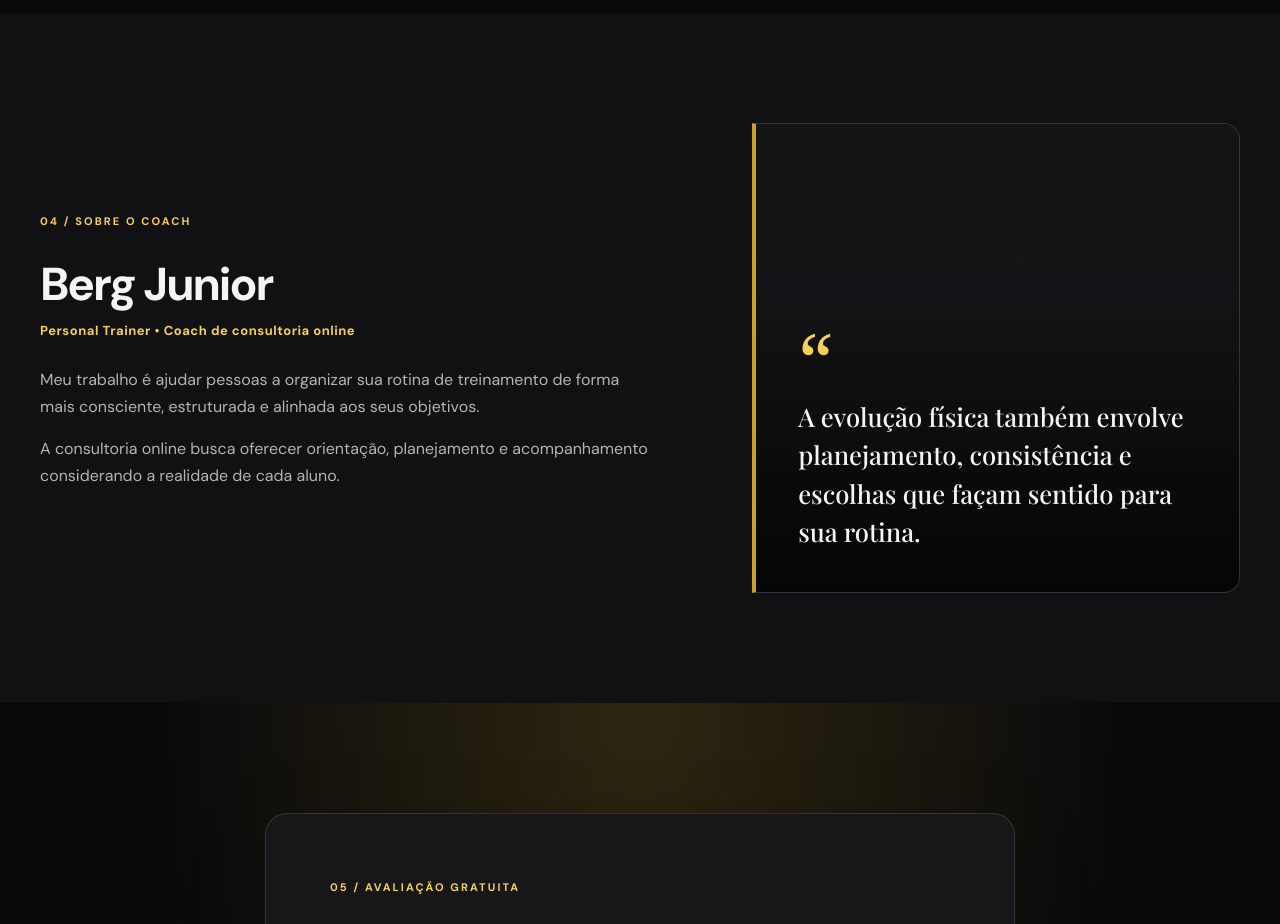
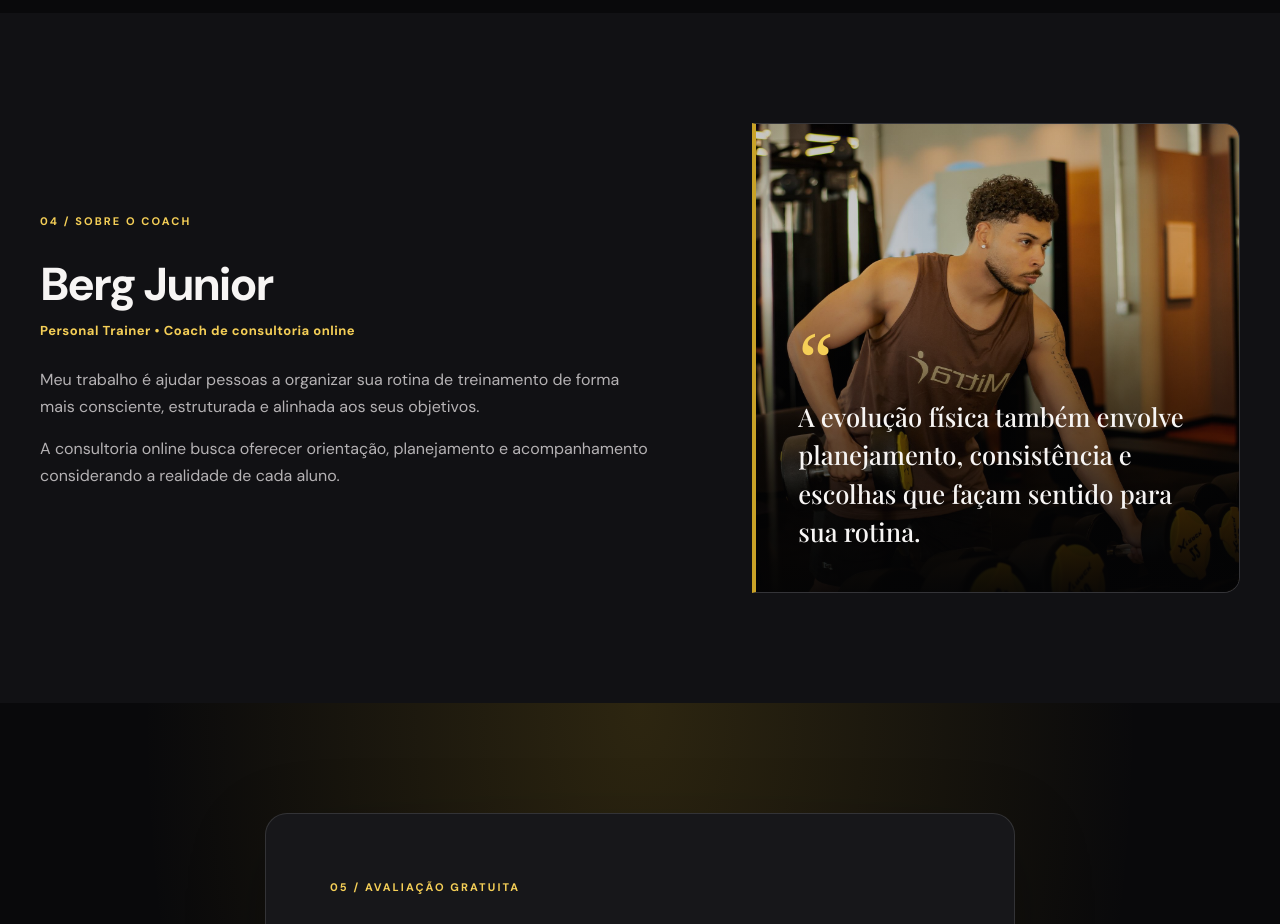
Before and after one commit to rosembergjr/bergjrcoach, a website: page public/index.html in a window 1280 px wide. Shown: the part 3040-3964 px from the top of the page. Drawn offline with nearby package versions, Linux system fonts and the light colour scheme.

Commit message:
Adiciona foto na seção sobre o coach

```diff
--- a/public/index.html
+++ b/public/index.html
@@ -137,6 +137,7 @@
         </p>
       </div>
       <div class="about-note">
+        <img src="/assets/berg-training.jpg" alt="Berg Junior treinando com halteres na academia" loading="lazy" />
         <span>“</span>
         <p>A evolução física também envolve planejamento, consistência e escolhas que façam sentido para sua rotina.</p>
       </div>
```
